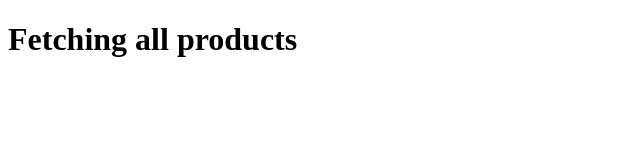
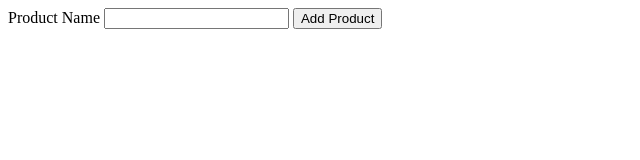
Before and after one commit to DeepainSaini/Expr, a website: page view/product.html in a window 1280 px wide. Shown: the whole page, without its empty margins (0-640 px from the left). Drawn offline with Linux system fonts and the light colour scheme.

Commit message:
Get request with HTML-2

```diff
--- a/app.js
+++ b/app.js
@@ -22,5 +22,3 @@ app.use((req,res)=>{
 app.listen(PORT, () => {
     console.log(`Server is running on port ${PORT}`);
 });
-
-//
--- a/controllers/productController.js
+++ b/controllers/productController.js
@@ -18,3 +18,5 @@ module.exports = {
     getProductById,
     addProduct
 };
+
+//
--- a/routes/productRoutes.js
+++ b/routes/productRoutes.js
@@ -11,4 +11,3 @@ router.get('/products/:id', productController.getProductById);
 router.post('/products', productController.addProduct);
 
 module.exports = router;
-//
--- a/view/product.html
+++ b/view/product.html
@@ -6,6 +6,10 @@
     <title>Document</title>
 </head>
 <body>
-    <h1>Fetching all products</h1>
+    <form>
+        <label for="product">Product Name</label>
+        <input type="text" name="productName" id="product">
+        <button type="submit">Add Product</button>
+    </form>
 </body>
 </html>
```
Also changed, not shown: package.json (added, +19 -0 lines).
